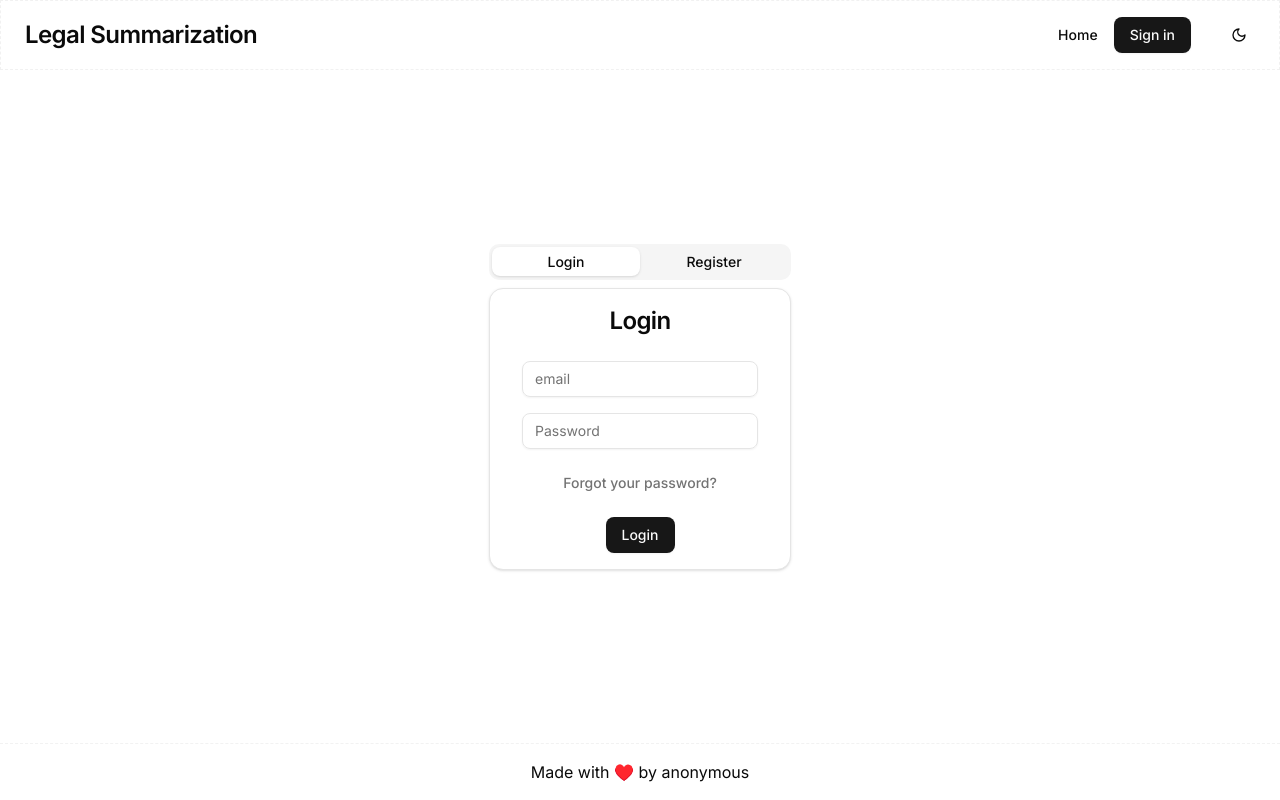
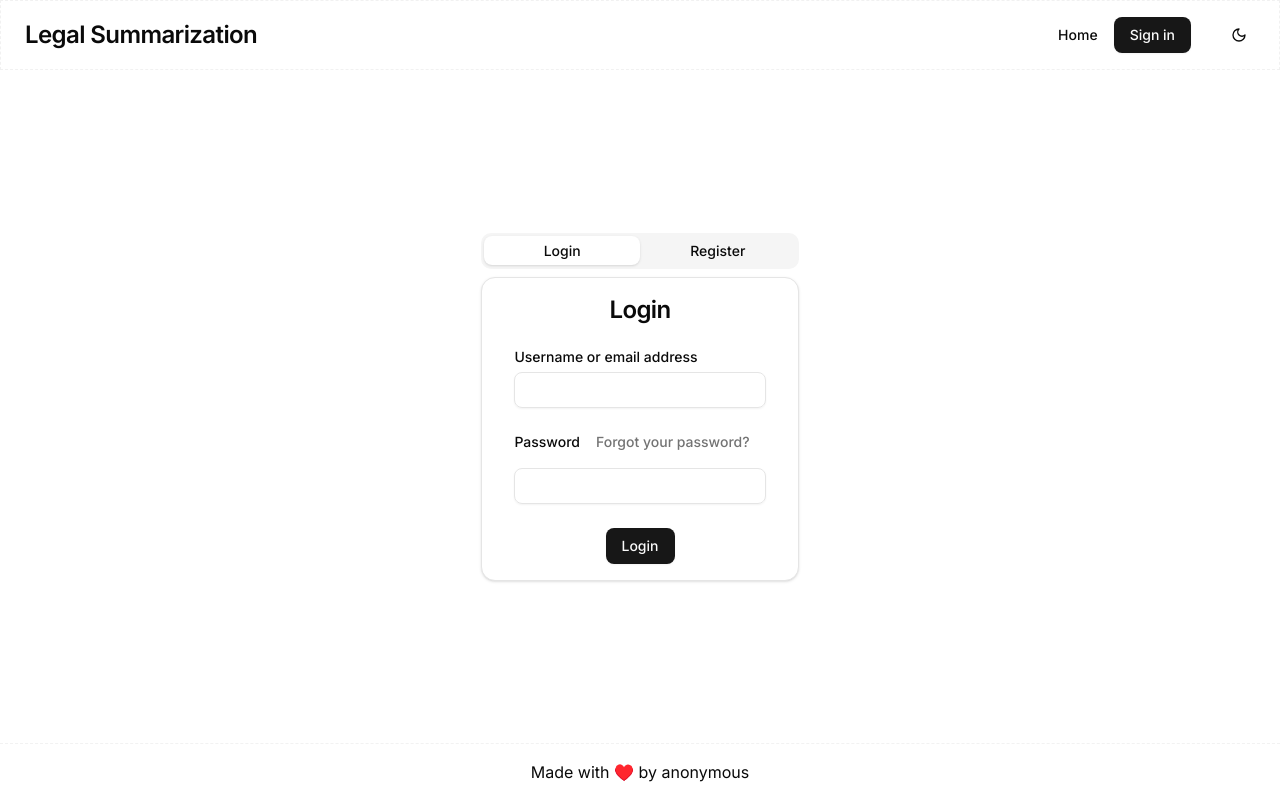
Before and after one commit to whyredfire/legislative-summarization, a Next.js app in the folder frontend/: page /signin in a window 1280 px wide. Built offline with nearby package versions, Linux system fonts and the light colour scheme; no server answers.

Commit message:
chore(signin): Add labels and update width of card
Also username --> login

```diff
--- a/frontend/components/login-card.tsx
+++ b/frontend/components/login-card.tsx
@@ -11,6 +11,7 @@ import {
   FormControl,
   FormField,
   FormItem,
+  FormLabel,
   FormMessage,
 } from "@/components/ui/form";
 import { Input } from "@/components/ui/input";
@@ -25,20 +26,20 @@ const LoginCard = () => {
   const navigator = useRouter();
 
   const formSchema = z.object({
-    email: z.string(),
+    login: z.string(),
     password: z.string(),
   });
 
   const form = useForm<z.infer<typeof formSchema>>({
     resolver: zodResolver(formSchema),
     defaultValues: {
-      email: "",
+      login: "",
       password: "",
     },
   });
 
   const onSubmit = async (values: z.infer<typeof formSchema>) => {
-    if (!values.email || !values.password) {
+    if (!values.login || !values.password) {
       toast.error("Enter required fields.");
       return;
     }
@@ -52,7 +53,7 @@ const LoginCard = () => {
         navigator.refresh();
       }
       if (response.status == 400) {
-        toast.error("Invalid email or password");
+        toast.error("Invalid login or password");
       }
     } catch (error) {
       console.error(error);
@@ -62,22 +63,20 @@ const LoginCard = () => {
 
   return (
     <>
-      <Card className="px-8 py-4">
+      <Card className="px-8 py-4 w-full max-w-[400px]">
         <CardTitle className="text-center">
           <H3>Login</H3>
         </CardTitle>
         <Form {...form}>
-          <form
-            onSubmit={form.handleSubmit(onSubmit)}
-            className="space-y-4 justify-items-center"
-          >
+          <form onSubmit={form.handleSubmit(onSubmit)} className="space-y-4 ">
             <FormField
               control={form.control}
-              name="email"
+              name="login"
               render={({ field }) => (
                 <FormItem>
+                  <FormLabel>Username or email address</FormLabel>
                   <FormControl>
-                    <Input placeholder="email" {...field} />
+                    <Input {...field} />
                   </FormControl>
                   <FormMessage />
                 </FormItem>
@@ -88,19 +87,22 @@ const LoginCard = () => {
               name="password"
               render={({ field }) => (
                 <FormItem>
+                  <div className="flex flex-row justify-between">
+                    <FormLabel>Password</FormLabel>
+                    <Button variant={"link"}>
+                      <MutedText>
+                        <Link href={"#!"}>Forgot your password?</Link>
+                      </MutedText>
+                    </Button>
+                  </div>
                   <FormControl>
-                    <Input type="password" placeholder="Password" {...field} />
+                    <Input type="password" {...field} />
                   </FormControl>
                   <FormMessage />
                 </FormItem>
               )}
             />
             <div className="flex flex-col gap-2">
-              <Button variant={"link"}>
-                <MutedText>
-                  <Link href={"#!"}>Forgot your password?</Link>
-                </MutedText>
-              </Button>
               <Button className="mt-2 mx-auto" type="submit">
                 Login
               </Button>
--- a/frontend/components/register-card.tsx
+++ b/frontend/components/register-card.tsx
@@ -11,6 +11,7 @@ import {
   FormControl,
   FormField,
   FormItem,
+  FormLabel,
   FormMessage,
 } from "@/components/ui/form";
 import { Input } from "@/components/ui/input";
@@ -62,7 +63,7 @@ const RegisterCard = () => {
 
   return (
     <>
-      <Card className="px-8 py-4">
+      <Card className="px-8 py-4 w-full max-w-[400px]">
         <CardTitle className="text-center">
           <H3>Register</H3>
         </CardTitle>
@@ -76,8 +77,9 @@ const RegisterCard = () => {
               name="username"
               render={({ field }) => (
                 <FormItem>
+                  <FormLabel>Username</FormLabel>
                   <FormControl>
-                    <Input placeholder="Username" {...field} />
+                    <Input {...field} />
                   </FormControl>
                   <FormMessage />
                 </FormItem>
@@ -88,8 +90,9 @@ const RegisterCard = () => {
               name="email"
               render={({ field }) => (
                 <FormItem>
+                  <FormLabel>Email</FormLabel>
                   <FormControl>
-                    <Input type="email" placeholder="Email" {...field} />
+                    <Input type="email" {...field} />
                   </FormControl>
                   <FormMessage />
                 </FormItem>
@@ -100,8 +103,9 @@ const RegisterCard = () => {
               name="password"
               render={({ field }) => (
                 <FormItem>
+                  <FormLabel>Password</FormLabel>
                   <FormControl>
-                    <Input type="password" placeholder="Password" {...field} />
+                    <Input type="password" {...field} />
                   </FormControl>
                   <FormMessage />
                 </FormItem>
```
